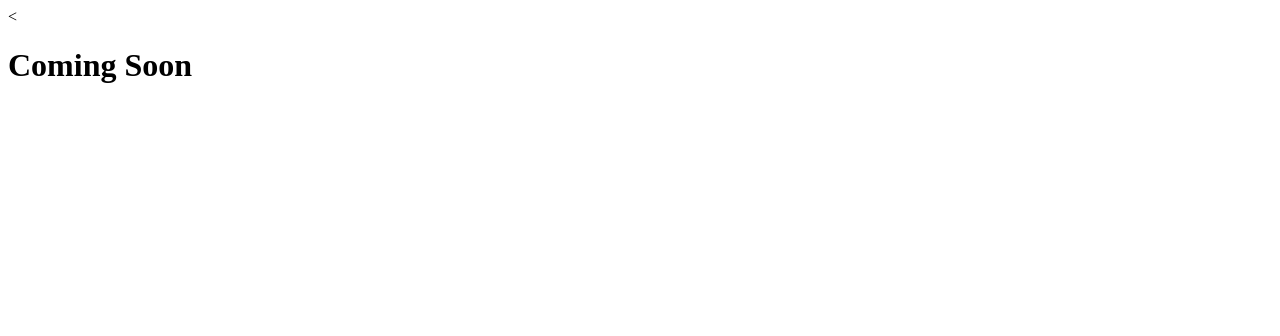
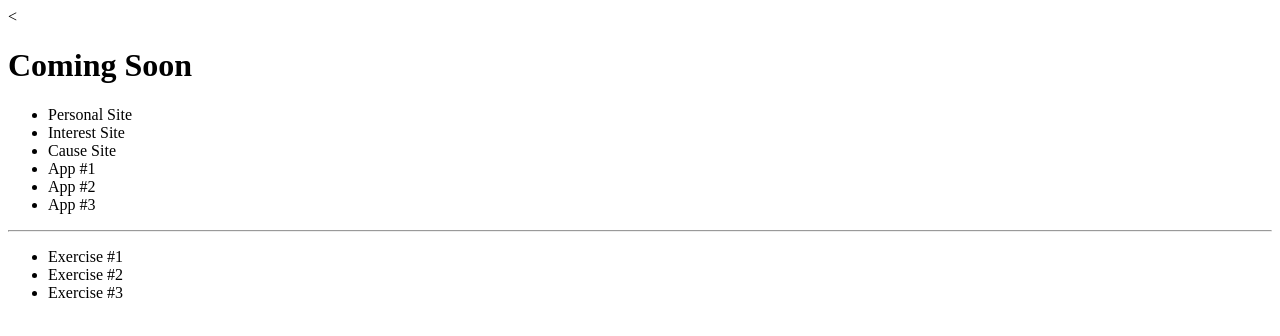
Before and after one commit to jipdamato/Portfolio, a plain HTML site: page index.html in a window 1280 px wide. Drawn offline with Linux system fonts and the light colour scheme.

Commit message:
Added navs

```diff
--- a/index.html
+++ b/index.html
@@ -6,5 +6,21 @@
 </head>
 <body>
 	<h1> Coming Soon </h1>
+	<nav>
+		<ul>
+			<li> Personal Site </li>
+			<li> Interest Site </li>
+			<li> Cause Site </li>
+			<li> App #1 </li>
+			<li> App #2 </li>
+			<li> App #3 </li>
+		</ul>
+		<hr/>
+		<ul>
+			<li> Exercise #1 </li>
+			<li> Exercise #2 </li>
+			<li> Exercise #3 </li>
+		</ul>
+	</nav>
 </body>
 </html>
```
Also changed, not shown: 2 other files.
